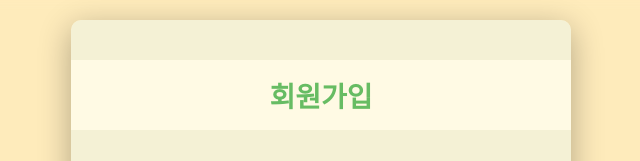
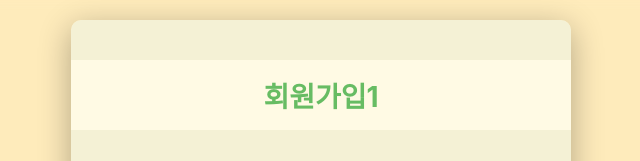
Before and after one commit to Yong0-sa/weconnect, a React (Vite) app in the folder frontend/: page /signup in a window 1280 px wide. Shown: the top 161 px of the page, without its empty margins (319-959 px from the left). Built offline with nearby package versions, Linux system fonts and the light colour scheme.

Commit message:
- 배포테스트를 위한 수정

```diff
--- a/frontend/src/pages/SignUp.jsx
+++ b/frontend/src/pages/SignUp.jsx
@@ -31,7 +31,7 @@ function SignUp() {
     <div className="signup-page">
       <div className="modal-content">
         <div className="modal-header">
-          <h1>회원가입</h1>
+          <h1>회원가입1</h1>
         </div>
 
         <form className="modal-body" onSubmit={handleSubmit}>
```
